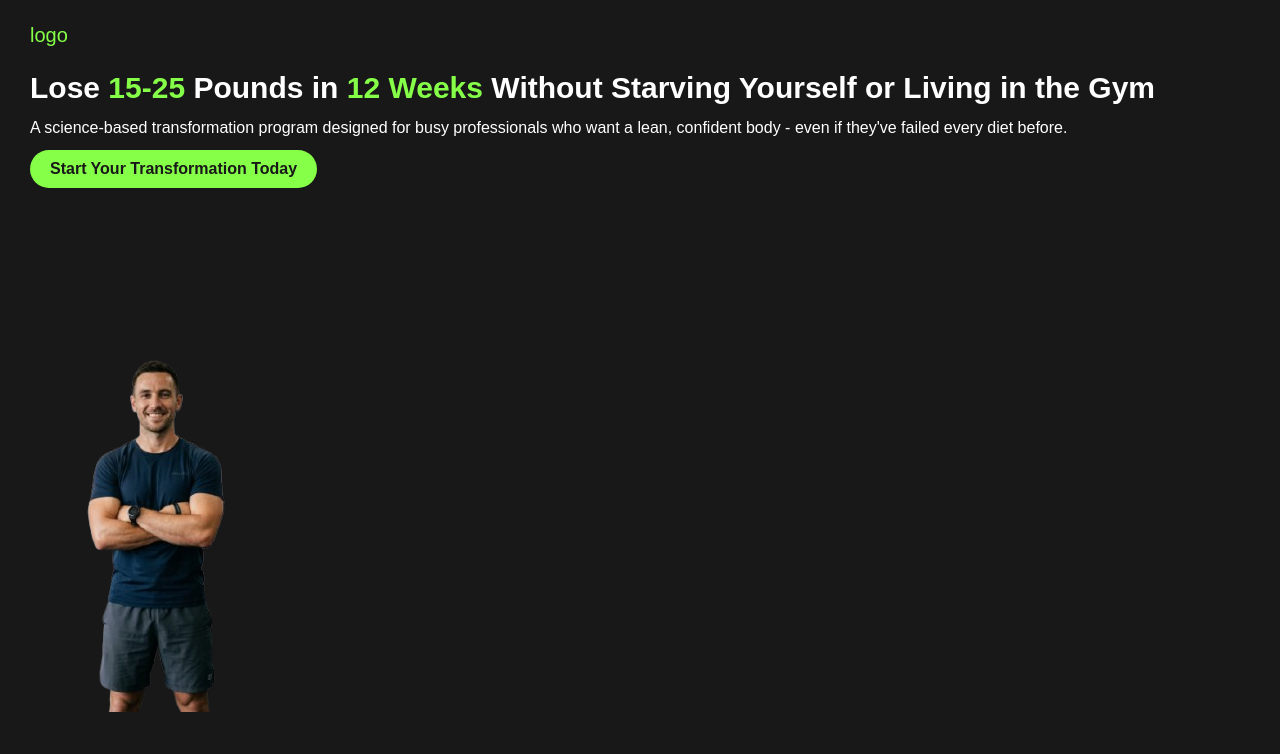
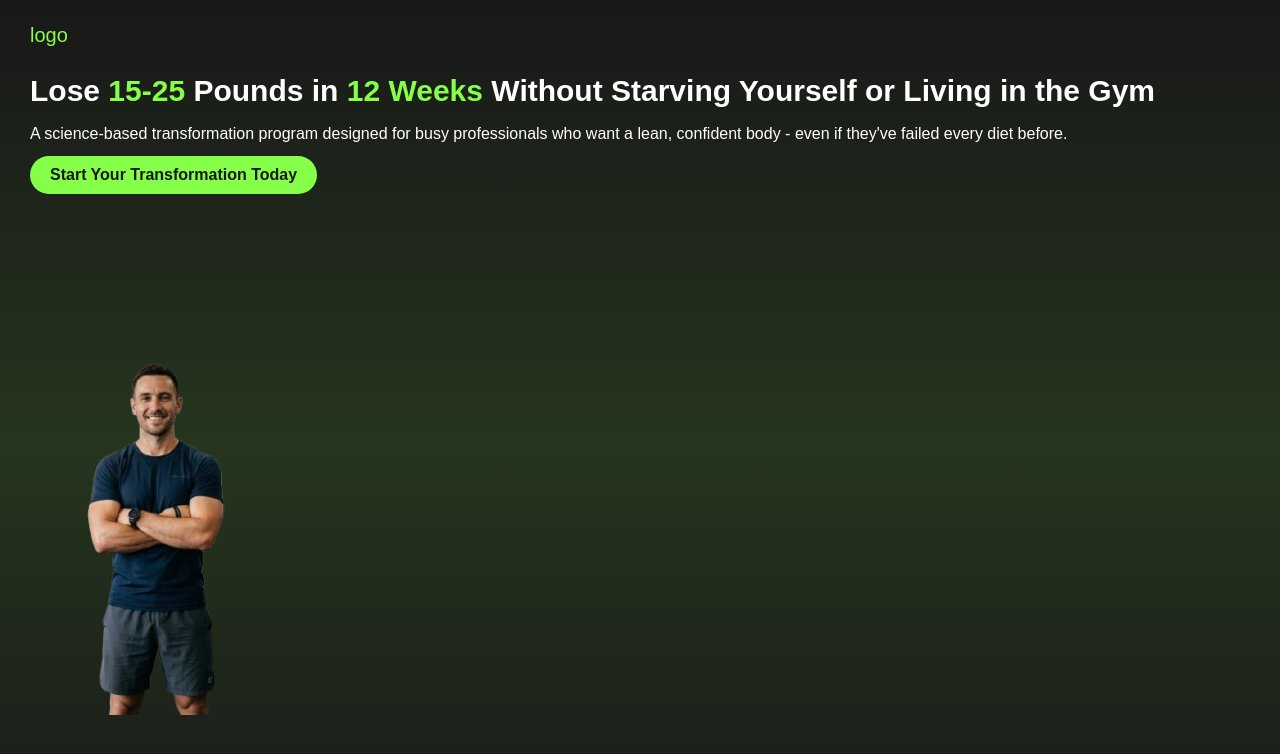
Before and after one commit to Mayungbe-Joshua-Toluwanimi/FitUp-fitness-landing-page, a plain HTML site: page index.html in a window 1280 px wide. Drawn offline with Linux system fonts and the light colour scheme.

Commit message:
update header background and headline emphasis

```diff
--- a/style.css
+++ b/style.css
@@ -49,6 +49,9 @@ img {
   font-weight: bolder;
 }
 /*Header*/
+header {
+  background: linear-gradient(var(--primary), rgba(133, 255, 72, 0.126), var(--primary)); /*Change the colors if the :root is modified*/
+}
 .logo {
   /* border: 1px solid white; */
   color: var(--accent);
@@ -64,7 +67,7 @@ img {
 h1 {
   font-size: 3rem;
   margin: 0 0 1rem;
-  line-height: 1.2;
+  line-height: 1.4;
 }
 .tagline {
   margin: 0 0 1rem;
```
